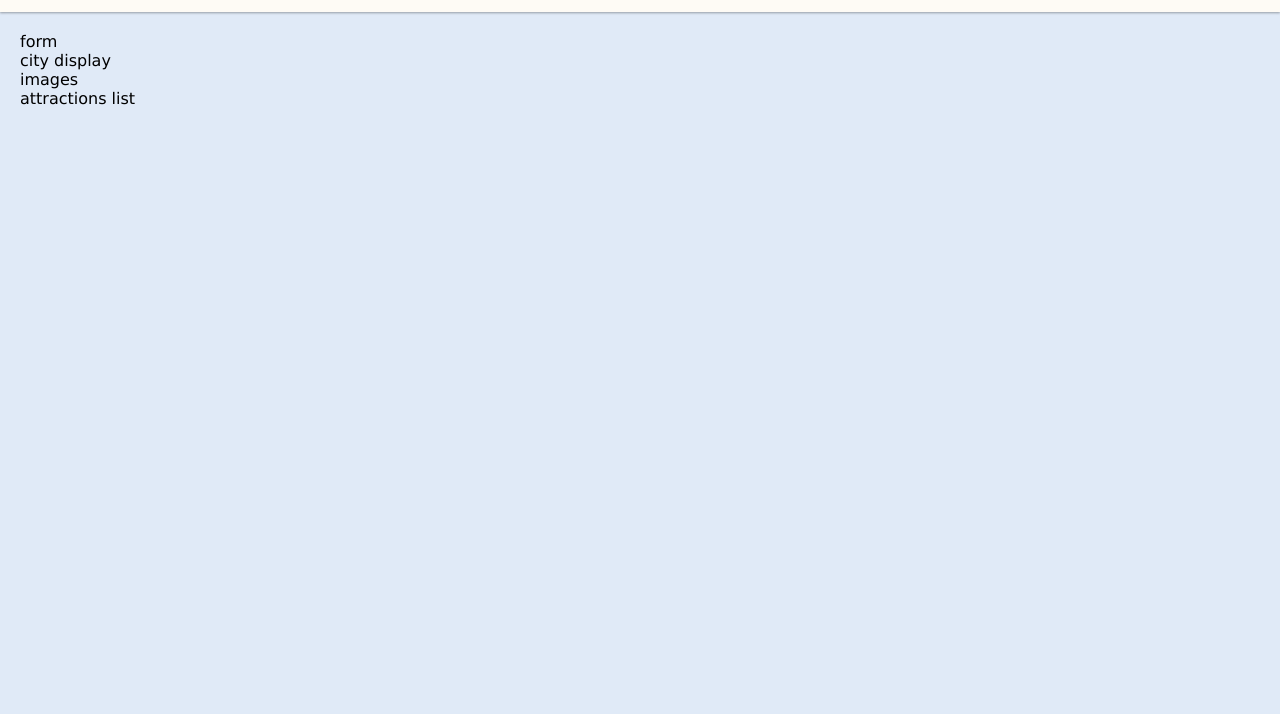
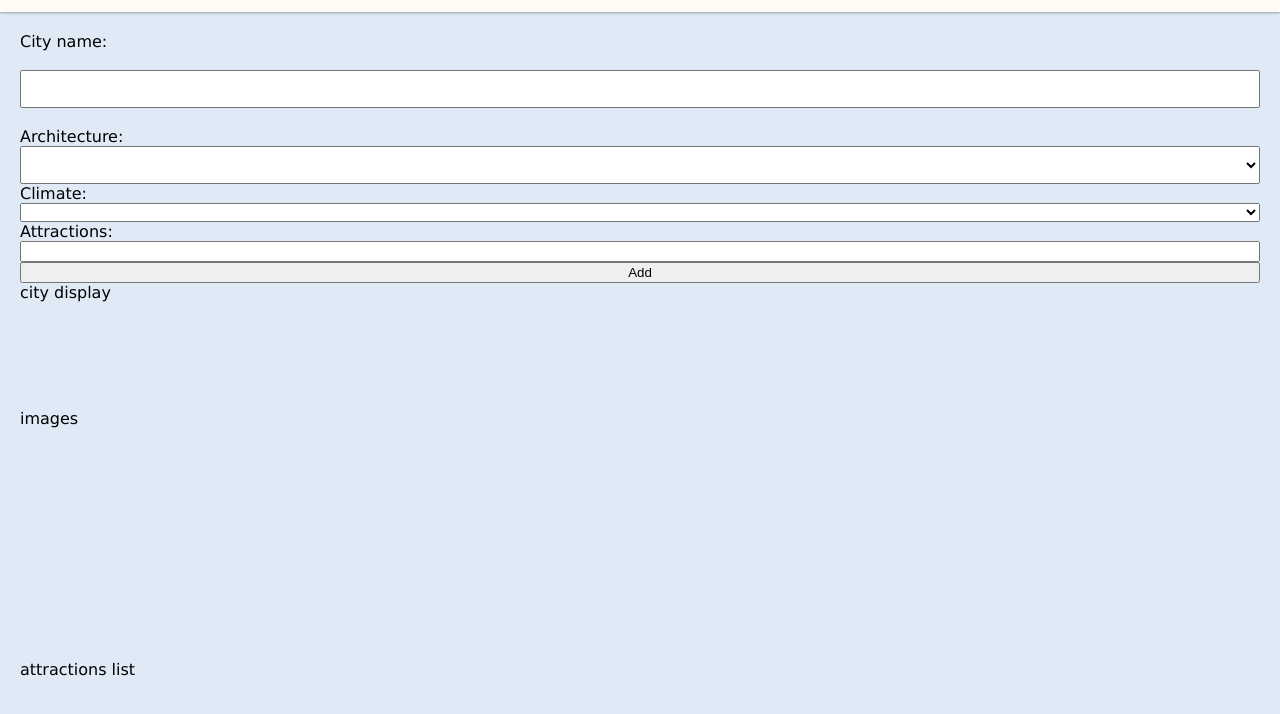
Before and after one commit to TomABooth/web-city-builder, a plain HTML site: page index.html in a window 1280 px wide. Shown: the part 68-782 px from the top of the page. Drawn offline with Linux system fonts and the light colour scheme.

Commit message:
more html and css styling for layout

```diff
--- a/index.html
+++ b/index.html
@@ -29,7 +29,20 @@
         </header>
 
         <main>
-            <section id="form">form</section>
+            <section id="form">
+                City name: <input id="city-name" /> <br />
+                Architecture:
+                <select id="architecture-select">
+                    ...
+                </select>
+                Climate:
+                <select id="climate-select">
+                    ...
+                </select>
+                Attractions: <input id="attractions-form" /><button id="attractions-submit">
+                    Add
+                </button>
+            </section>
             <section id="city display">city display</section>
             <section id="climate-architecture">images</section>
             <section id="attractions-list">attractions list</section>
--- a/styles/global.css
+++ b/styles/global.css
@@ -32,4 +32,10 @@ header .logo {
 
 main {
     padding: 20px;
+    display: grid;
+    grid-template-rows: 1fr 0.5fr 1fr 1fr;
 }
+#form {
+    display: grid;
+    grid-template-rows: 1fr 1fr 1fr 1fr;
+}
```
